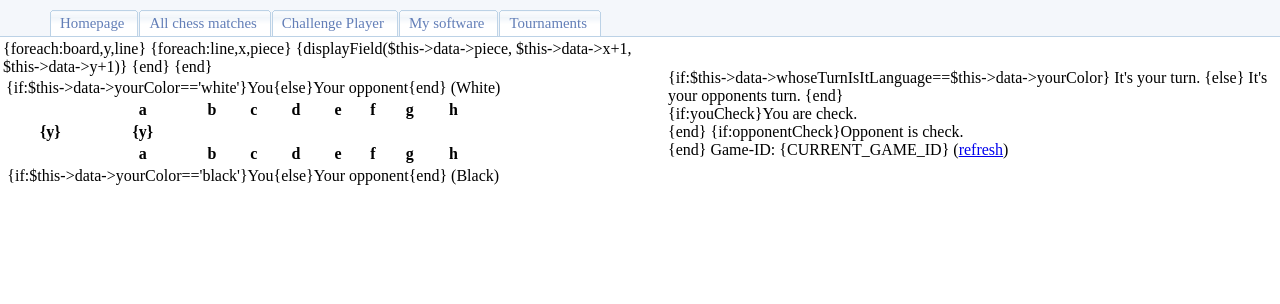
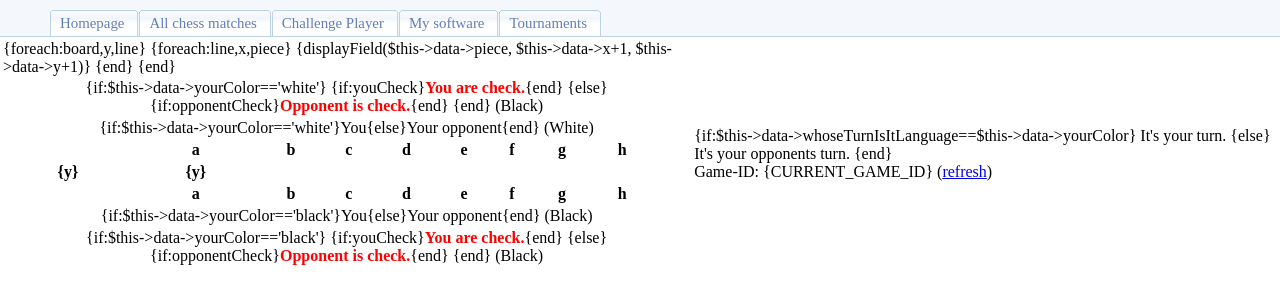
Before and after one commit to MartinThoma/community-chess, a Python web app: template templates/playChess.html in a window 1280 px wide. Shown: the top 304 px of the page. Run offline with Jinja, Linux system fonts and the light colour scheme; the template is opened without the code that fills it, so the values that code supplies are empty.

Commit message:
sicherung

```diff
--- a/styling/default.css
+++ b/styling/default.css
@@ -12,3 +12,9 @@ body {
 .blackField {
     background-color: #d18b47;
 }
+
+.stressed {
+    color: red;
+    font-weight:bold;
+    font-size:+4;
+}
--- a/templates/playChess.html
+++ b/templates/playChess.html
@@ -24,6 +24,11 @@
     <td>
 
     <table style="text-align:center;">
+        <tr><td colspan="10">{if:$this->data->yourColor=='white'}
+                                {if:youCheck}<span class="stressed">You are check.</span>{end}
+                            {else}
+                                {if:opponentCheck}<span class="stressed">Opponent is check.</span>{end}
+                            {end} (Black)</td></tr>
         <tr><td colspan="10">{if:$this->data->yourColor=='white'}You{else}Your opponent{end} (White)</td></tr>
         <tr><th>&nbsp;</th><th>a</th><th>b</th><th>c</th><th>d</th><th>e</th><th>f</th><th>g</th><th>h</th><th>&nbsp;</th></tr>
     {foreach:board,y,line}
@@ -35,6 +40,11 @@
     {end}
         <tr><th>&nbsp;</th><th>a</th><th>b</th><th>c</th><th>d</th><th>e</th><th>f</th><th>g</th><th>h</th><th>&nbsp;</th></tr>
         <tr><td colspan="10">{if:$this->data->yourColor=='black'}You{else}Your opponent{end} (Black)</td></tr>
+        <tr><td colspan="10">{if:$this->data->yourColor=='black'}
+                                {if:youCheck}<span class="stressed">You are check.</span>{end}
+                            {else}
+                                {if:opponentCheck}<span class="stressed">Opponent is check.</span>{end}
+                            {end} (Black)</td></tr>
     </table>
 
     </td>
@@ -45,8 +55,6 @@
             It's your opponents turn.
         {end}
         <br/>
-        {if:youCheck}You are check.<br/>{end}
-        {if:opponentCheck}Opponent is check.<br/>{end}
         Game-ID: {CURRENT_GAME_ID} (<a href="playChess.php?gameID={CURRENT_GAME_ID}">refresh</a>)<br/>
     </td>
     </tr>
```
